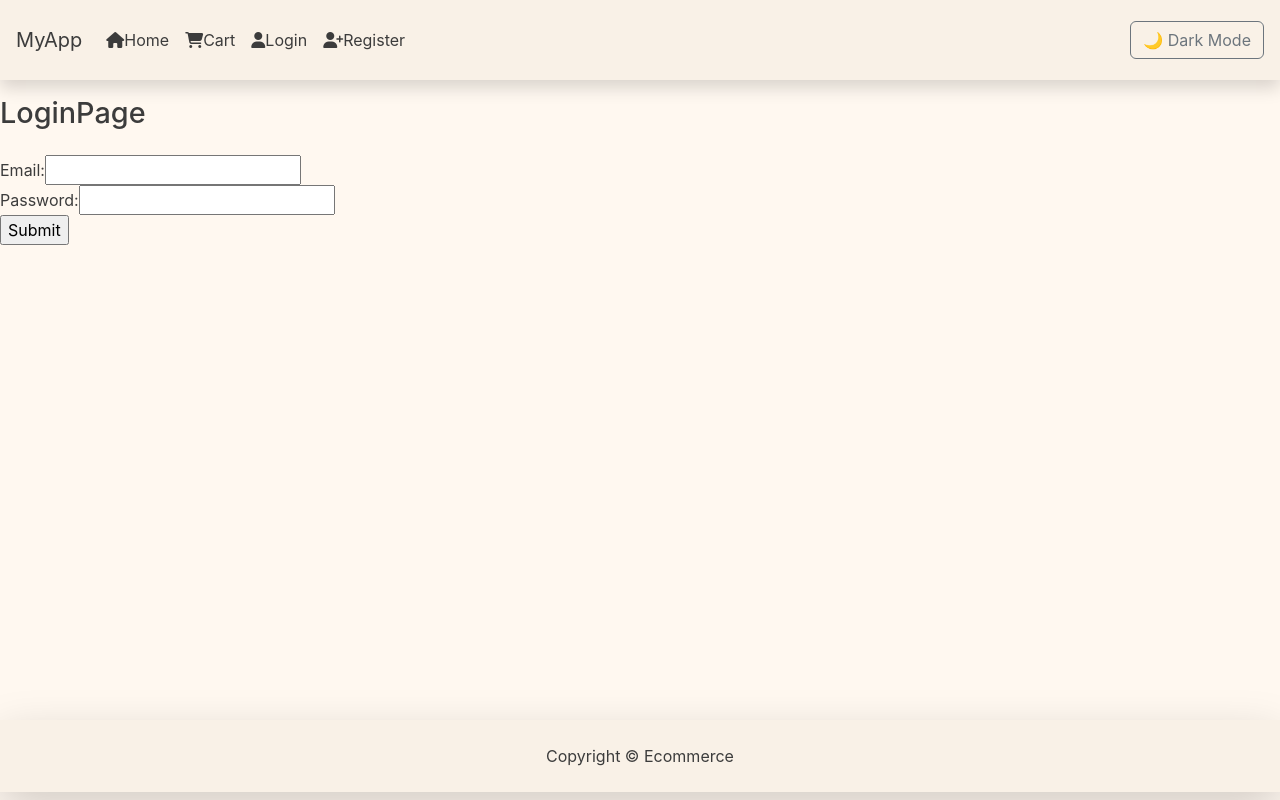
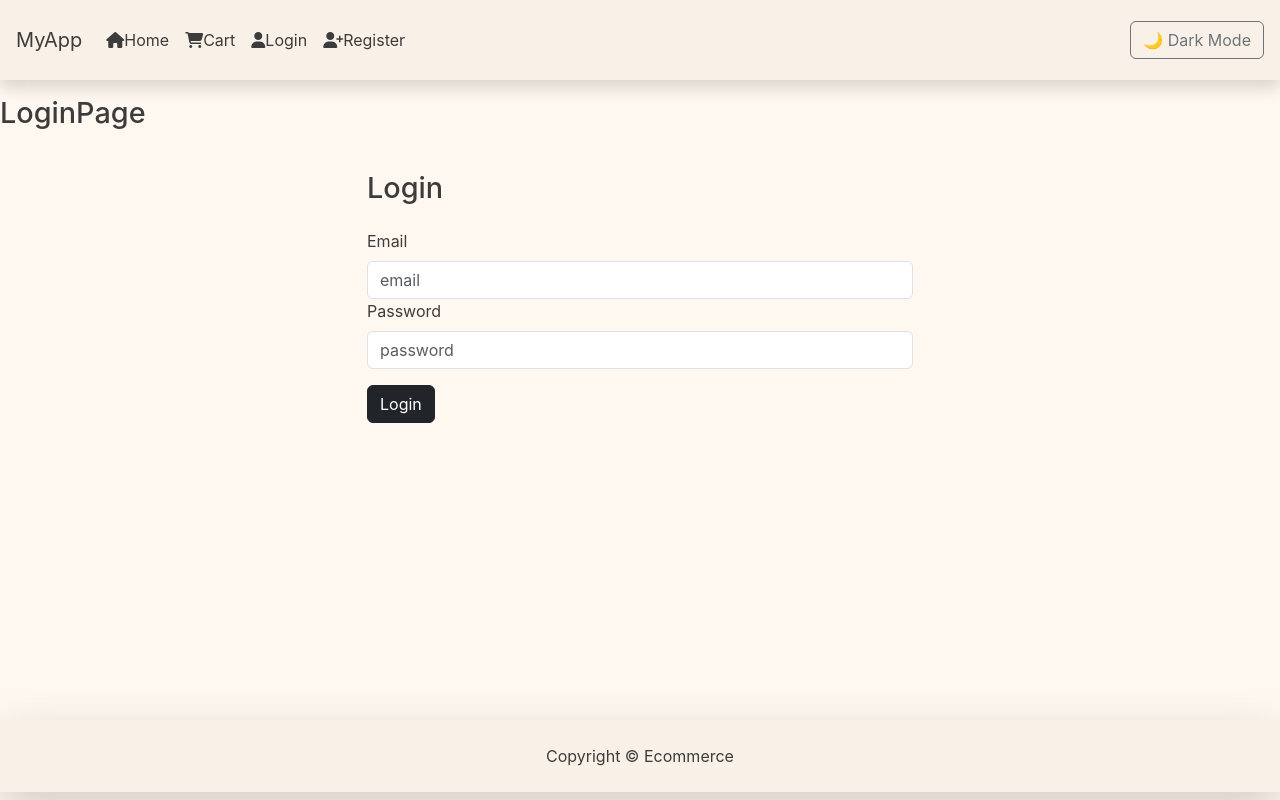
Before and after one commit to Edgar-Sumabat-Jr/ecommerce, a React (Vite) app in the folder frontend/reactjs-vite/: page /login in a window 1280 px wide. Built offline with nearby package versions, Linux system fonts and the light colour scheme.

Commit message:
styled loginpage

```diff
--- a/frontend/reactjs-vite/src/components/LoginForm.jsx
+++ b/frontend/reactjs-vite/src/components/LoginForm.jsx
@@ -2,6 +2,9 @@ import { useState } from 'react'
 import axios from 'axios';
 import { useAuth } from '../context/AuthContext';
 import { useNavigate } from 'react-router-dom';
+import FormContainer from './FormContainer';
+
+import { Form } from 'react-bootstrap';
 
 function LoginForm() {
   const { login } = useAuth();
@@ -58,36 +61,86 @@ function LoginForm() {
   };
 
   return (
-    <form onSubmit={handleSubmit}>
-      {/* <label>Username:
-        <input
-          type="text"
-          name="username"
-          value={inputs.username || ""}
-          onChange={handleChange}
-        />
-      </label> */}
 
-      <label>Email:
-        <input
-          type="email"
-          name="email"
+
+    // <form onSubmit={handleSubmit}>
+    //   {/* <label>Username:
+    //     <input
+    //       type="text"
+    //       name="username"
+    //       value={inputs.username || ""}
+    //       onChange={handleChange}
+    //     />
+    //   </label> */}
+
+    //   <label>Email:
+    //     <input
+    //       type="email"
+    //       name="email"
+    //       value={inputs.email || ""}
+    //       onChange={handleChange}
+    //     />
+    //   </label>
+    //   <br />
+
+    //   <label>Password:
+    //     <input
+    //       type="password"
+    //       name="password"
+    //       value={inputs.password || ""}
+    //       onChange={handleChange}
+    //     />
+    //   </label>
+    //   <br />
+    //   <input type="submit" />
+
+    //   {error && (
+    //     <div style={{ color: 'red', marginTop: '10px' }}>
+    //       {error.split('\n').map((msg, index) => (
+    //         <div key={index}>{msg}</div>
+    //       ))}
+    //     </div>
+    //   )}
+    // </form>
+
+
+
+
+
+<FormContainer>
+        <h1>Login</h1>
+        <Form onSubmit={handleSubmit}>
+            <Form.Group controlId='email'>
+                <Form.Label>Email</Form.Label>
+                <Form.Control
+                required
+                type='text'
+                name='email'
+                placeholder='email'
                 value={inputs.email || ""}
                 onChange={handleChange}
                 />
-      </label>
-      <br />
+            </Form.Group>
 
-      <label>Password:
-        <input
-          type="password"
-          name="password"
+
+        <Form.Group controlId='password'>
+                <Form.Label>Password</Form.Label>
+                <Form.Control
+                required
+                type='password'
+                name='password'
+                placeholder='password'
                 value={inputs.password || ""}
                 onChange={handleChange}
                 />
-      </label>
-      <br />
-      <input type="submit" />
+            </Form.Group>
+
+  <button type='submit' className='btn btn-dark mt-3'>
+      Login
+    </button>
+
+  </Form>
+
 
 {error && (
     <div style={{ color: 'red', marginTop: '10px' }}>
@@ -96,7 +149,14 @@ function LoginForm() {
       ))}
     </div>
   )}
-    </form>
+
+
+</FormContainer>
+
+
+
+
+
   )
 }
 
```
Lines whose indentation alone changed are shown as unchanged.
